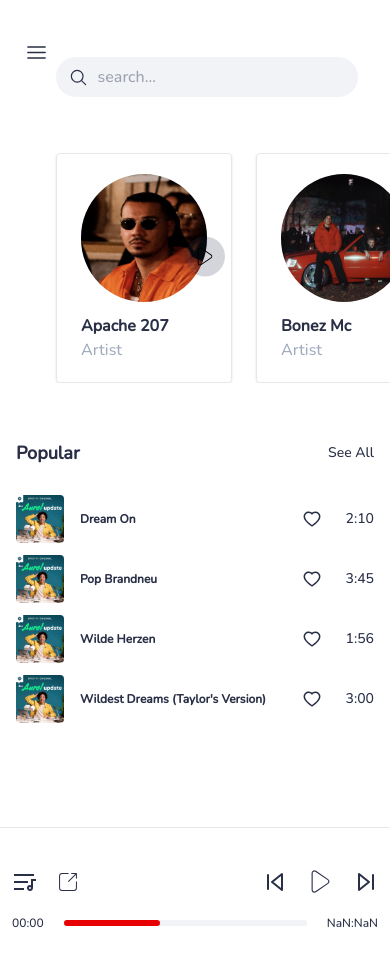
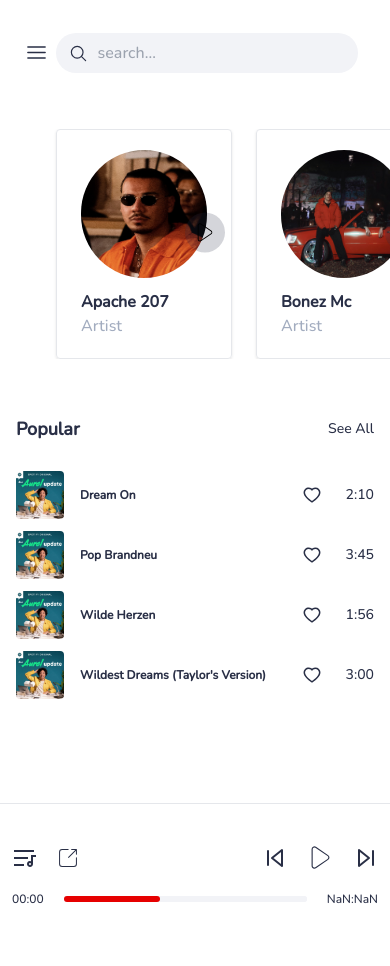
Before and after one commit to mhmd-bagha/music-player-client, a Next.js app: page / in a window 390 px wide. Shown: the top 966 px of the page. Built offline with nearby package versions, Linux system fonts and the light colour scheme.

Commit message:
perf: changed margin top to lg

```diff
--- a/pages/index.jsx
+++ b/pages/index.jsx
@@ -7,7 +7,7 @@
 
     return (
         <>
-            <div className="col-span-12 mt-8">
+            <div className="col-span-12 mt-2 lg:mt-8">
                 {/* searchbar */}
                 <Searchbar/>
                 {/* popular artist */}
```
